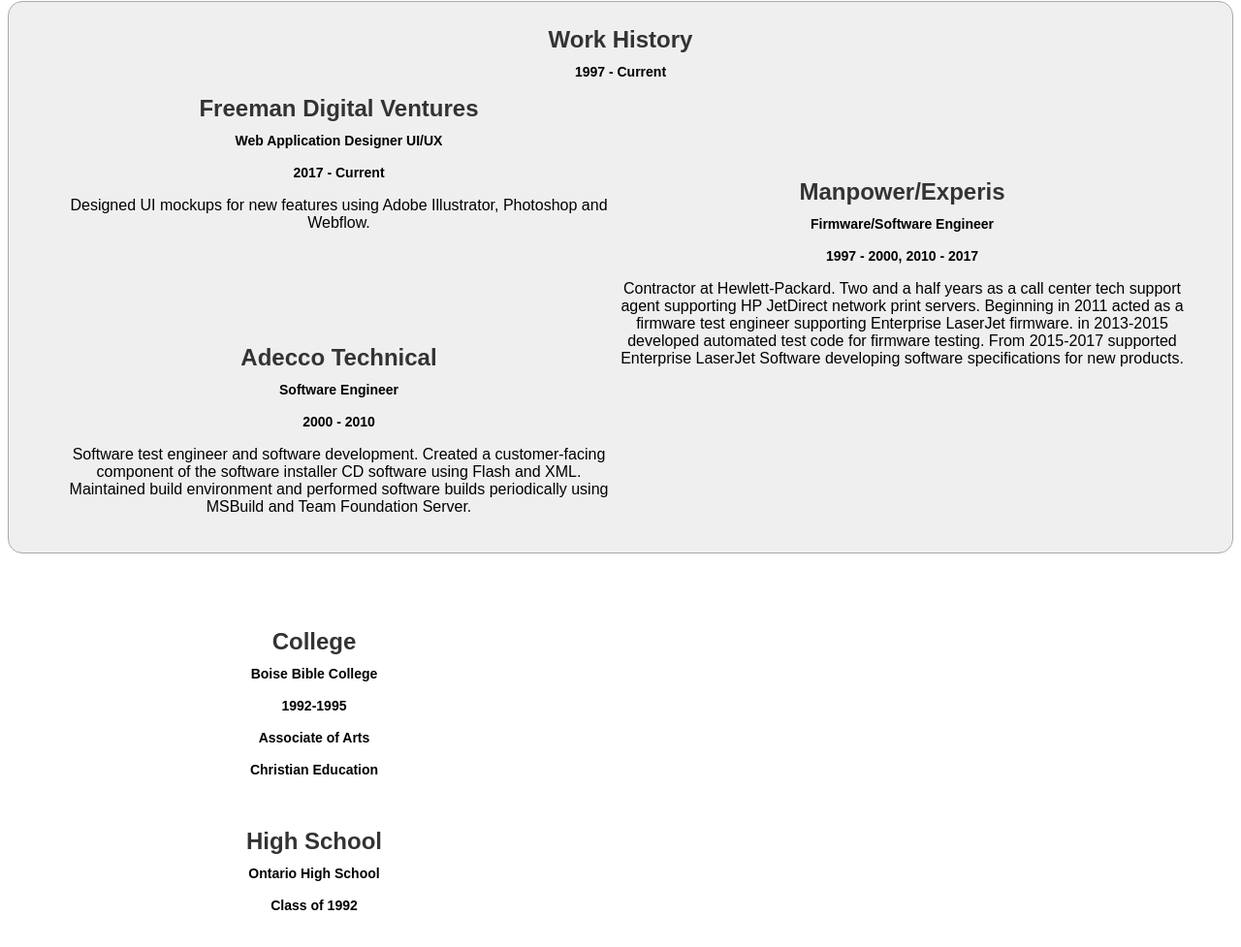
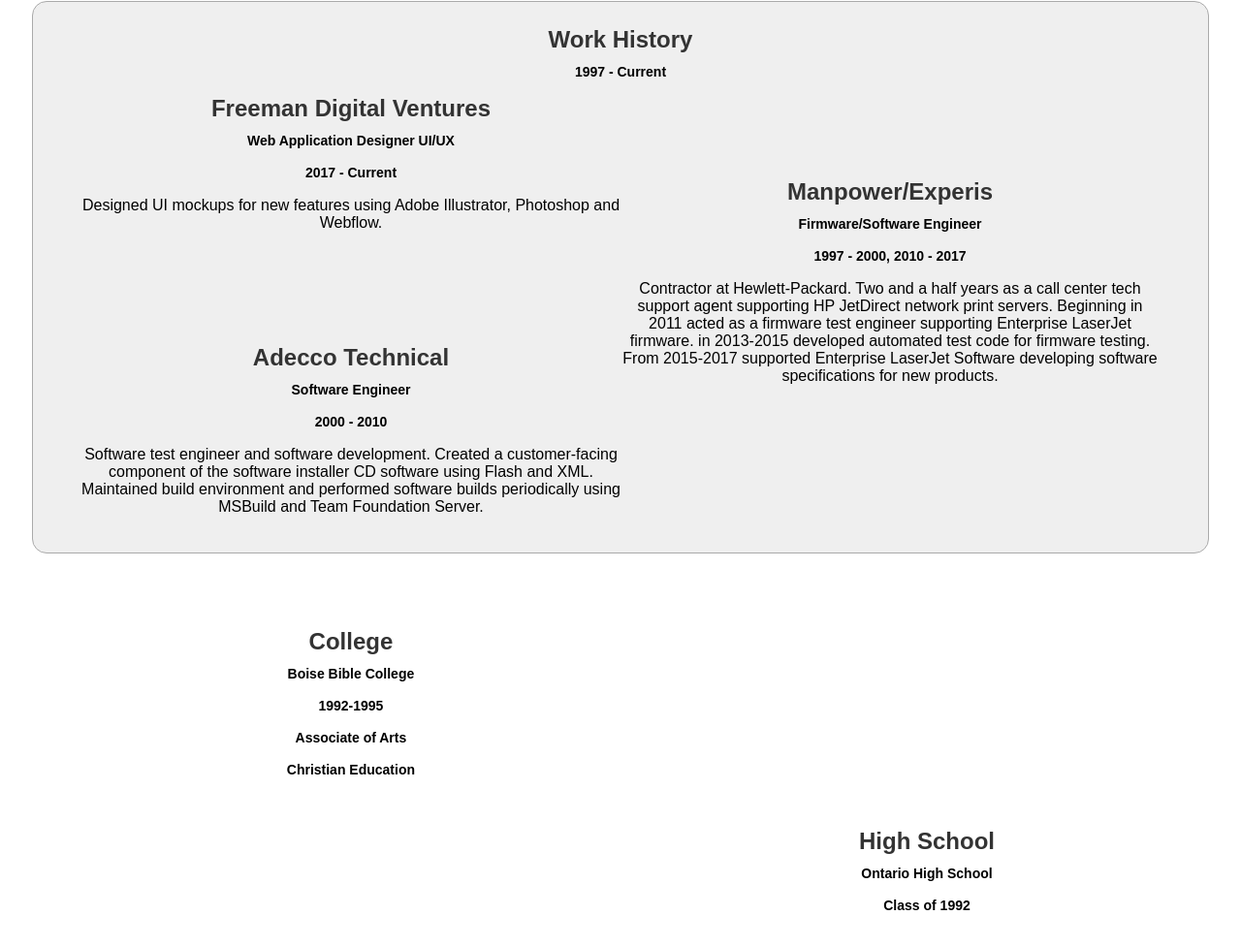
Before and after one commit to nergtastic/resume, a plain HTML site: page index.html in a window 1280 px wide. Shown: the part 455-1432 px from the top of the page at 97% size. Drawn offline with Linux system fonts and the light colour scheme.

Commit message:
Updating styles for education section.

```diff
--- a/assets/style.css
+++ b/assets/style.css
@@ -44,6 +44,7 @@ h4 {
     border-style: solid;
     border-width: 1px;
     padding: 25px 50px 400px 50px;
+    margin: 0px 25px;
 }
 
 .resume-work-history-title {
@@ -85,11 +86,18 @@ h4 {
 .education {
     border-radius: 15px;
     text-align: center;
-
+    margin-bottom: 150px;
 }
 
-.education-item {
+.education-item-1 {
     text-align: center;
-    width: 50%;
+    width: 40%;
+    margin: 0px 5% 0px 8%;
+}
 
+.education-item-2 {
+    text-align: center;
+    width: 40%;
+    margin-left: 50%;
+    display: inline-block;
 }
--- a/index.html
+++ b/index.html
@@ -69,7 +69,7 @@
         </div>
     </section>
     <section class="education">
-        <div class="education-item">
+        <div class="education-item-1">
             <h1 class="title">College</h1>
             <h3 class="subtitle">Boise Bible College</h3>
             <h3 class="subtitle">1992-1995</h3>
@@ -78,7 +78,7 @@
         </div>
         <br />
         <br />
-        <div class="education-item">
+        <div class="education-item-2">
             <h1 class="title">High School</h1>
             <h3 class="subtitle">Ontario High School</h3>
             <h3 class="subtitle">Class of 1992</h3>
```
